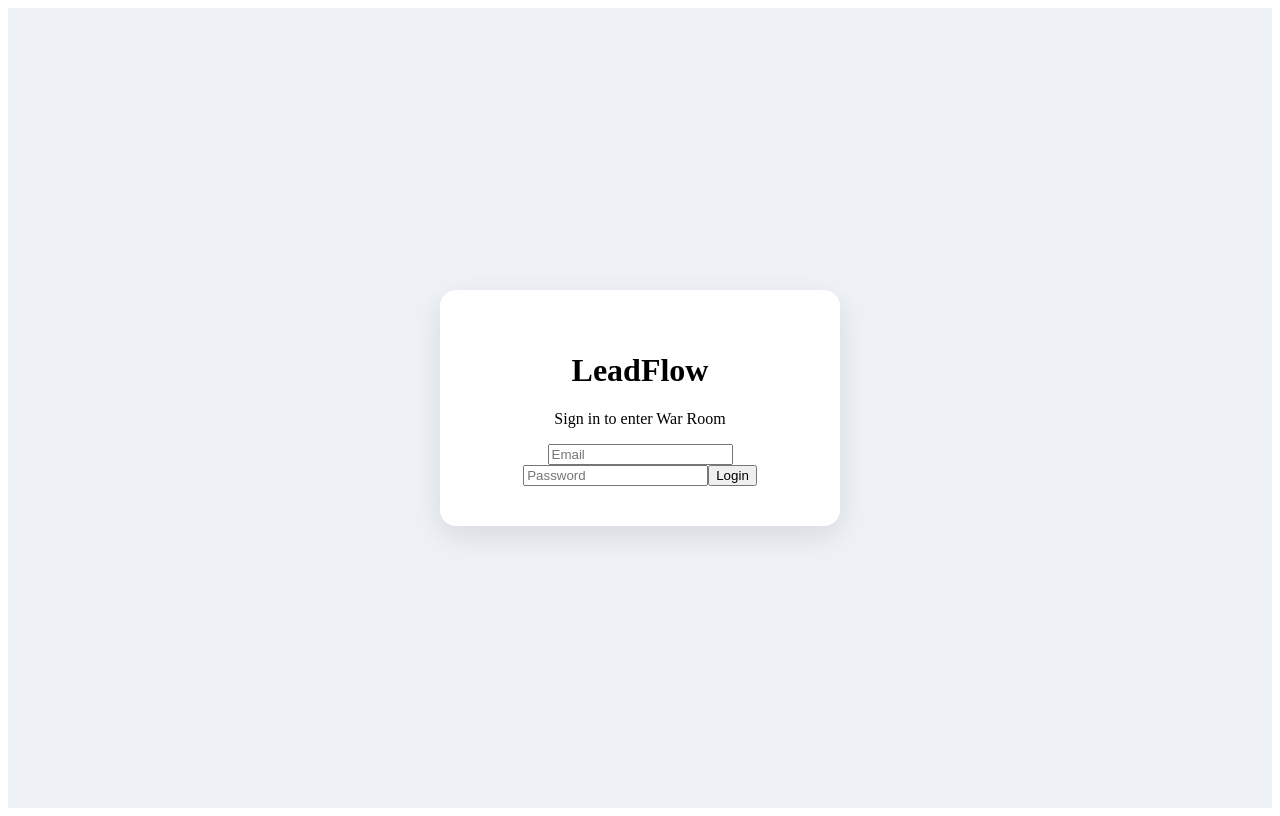
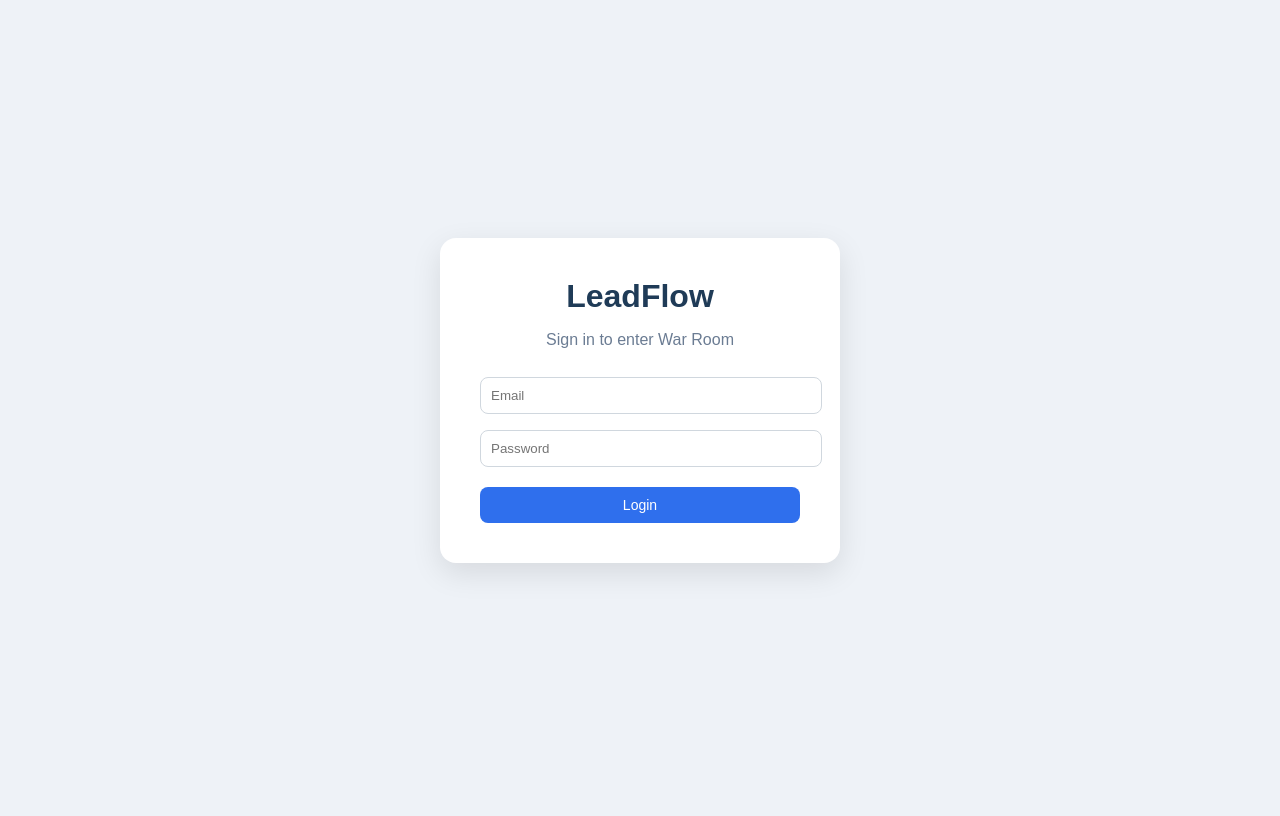
Before and after one commit to stirr3dz3phyr-ship-it/LeadFlow-WarMachine, a React (Vite) app: page / in a window 1280 px wide. Built offline with nearby package versions, Linux system fonts and the light colour scheme.

Commit message:
Update styles.css

```diff
--- a/src/styles.css
+++ b/src/styles.css
@@ -1,9 +1,14 @@
+body {
+  margin: 0;
+  font-family: Arial, sans-serif;
+  background: #eef2f7;
+}
+
 .app {
   height: 100vh;
   display: flex;
   justify-content: center;
   align-items: center;
-  background: #eef2f7;
 }
 
 .login-card {
@@ -14,3 +19,38 @@
   box-shadow: 0 10px 30px rgba(0,0,0,0.1);
   text-align: center;
 }
+
+h1 {
+  margin: 0;
+  color: #1f3b57;
+}
+
+.subtitle {
+  color: #6b7c93;
+  margin-bottom: 20px;
+}
+
+input {
+  width: 100%;
+  padding: 10px;
+  margin: 8px 0;
+  border-radius: 8px;
+  border: 1px solid #d0d7de;
+}
+
+/* THIS is your missing button style */
+.login-btn {
+  width: 100%;
+  padding: 10px;
+  margin-top: 12px;
+  border: none;
+  border-radius: 8px;
+  background: #2f6fed;
+  color: white;
+  cursor: pointer;
+  font-size: 14px;
+}
+
+.login-btn:hover {
+  background: #245ad1;
+}
```
